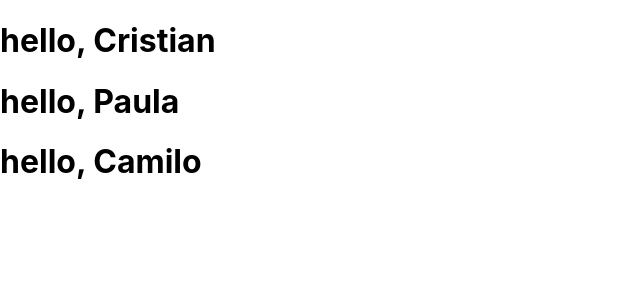
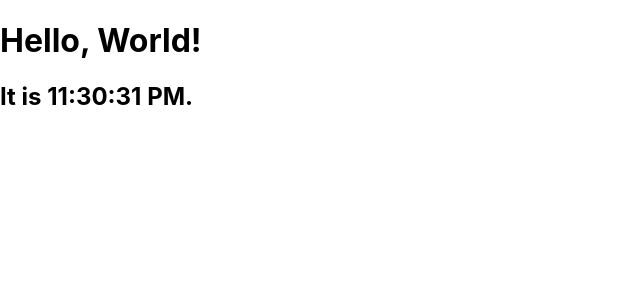
Before and after one commit to cdsuarezp/Aprendiendo-React, a React (Create React App) app: page / in a window 1280 px wide. Shown: the top 300 px of the page, without its empty margins (0-640 px from the left). Built offline with nearby package versions, Linux system fonts and the light colour scheme.

Commit message:
Manejo de estados en react seccion 5

```diff
--- /dev/null
+++ b/src/React/Estados.jsx
@@ -0,0 +1,37 @@
+import React from 'react';
+
+class Clock extends React.Component {
+    constructor(props){
+        super(props);
+        this.state = {date: new Date()};
+    }
+
+    componentDidMount() {
+        this.timerID = setInterval(
+            () => this.tick(),
+            1000
+        );
+    }
+
+    componentWillUnmount() {
+        clearInterval(this.timerID);
+    }
+
+    tick(){
+        this.setState({
+            date: new Date()
+        });
+    }
+
+render(){
+    return (
+        <div>
+            <h1> Hello, World!</h1>
+            <h2>It is {this.state.date.toLocaleTimeString()}.</h2>
+        </div>
+    );
+
+    }
+}
+
+export default Clock;
--- a/src/index.js
+++ b/src/index.js
@@ -2,8 +2,9 @@
 import ReactDOM from 'react-dom';
 import './index.css';
 //import App from './App';
-import Hello from './React/Hello-World'
-import Propiedades from './React/Propiedades'
+//import Hello from './React/Hello-World'
+//import Propiedades from './React/Propiedades'
+import Clock from './React/Estados'
 import reportWebVitals from './reportWebVitals';
 
 ReactDOM.render(
@@ -18,7 +19,8 @@
   */
 
   // <Hello />,
-  <Propiedades name = "Sara" />,
+  //<Propiedades name = "Sara" />,
+  <Clock />,
   document.getElementById('root')
 
 );
```
